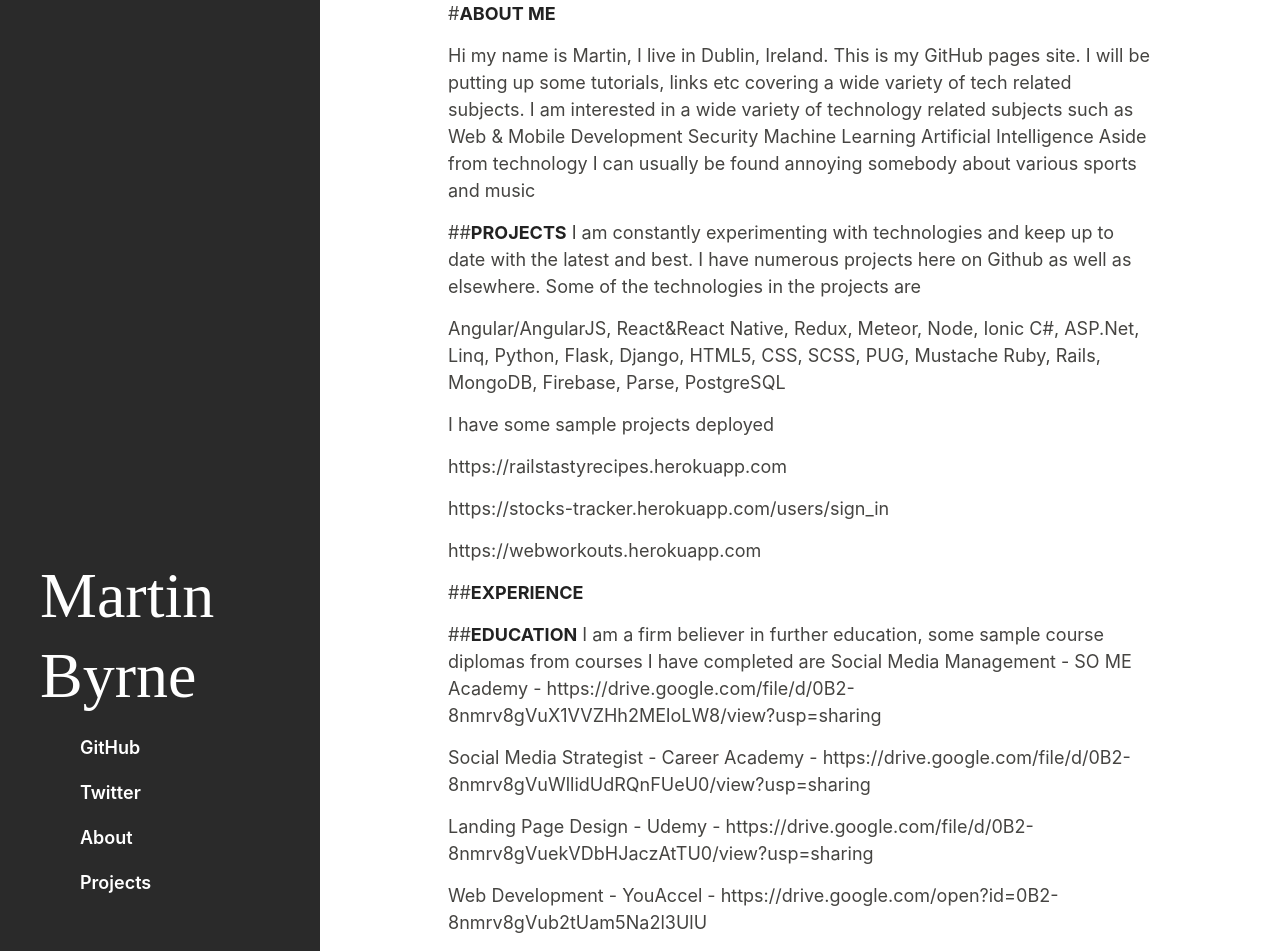
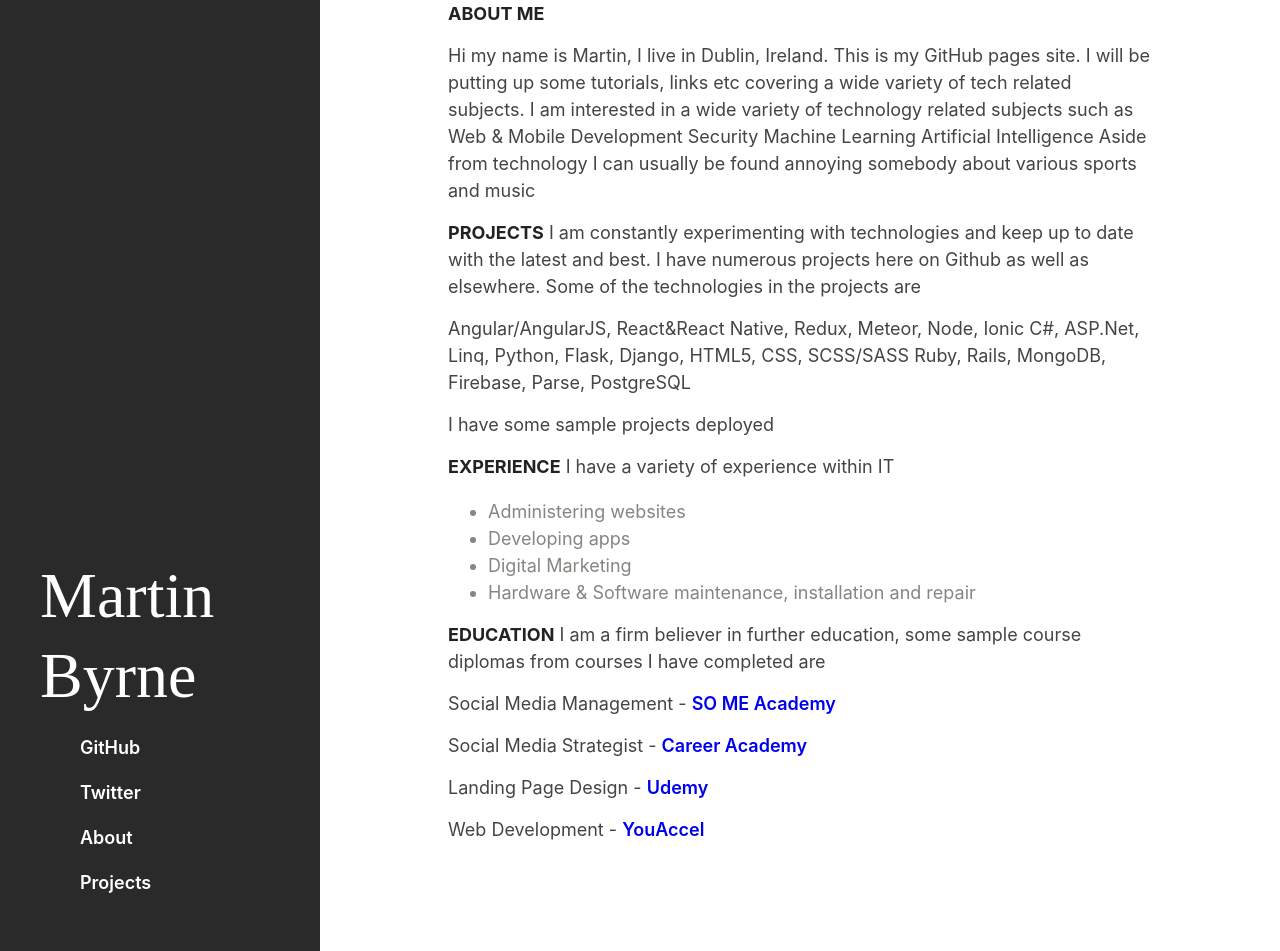
Before and after one commit to marb61a/marb61a.github.io, a Jekyll site: the page built from about.md, in a window 1280 px wide and 951 px high. Built offline with Jekyll 4.4.1, drawn with Linux system fonts in a browser that asks for light colours; our own code applies the rules of GitHub Pages for plain Markdown files.

Commit message:
Update about.md

```diff
--- a/about.md
+++ b/about.md
@@ -1,4 +1,4 @@
-#**ABOUT ME**
+**ABOUT ME**
 
 Hi my name is Martin, I live in Dublin, Ireland. This is my GitHub pages site.
 I will be putting up some tutorials, links etc covering a wide variety of
@@ -11,32 +11,39 @@
 Aside from technology I can usually be found annoying somebody about various sports
 and music
 
-##**PROJECTS**
+**PROJECTS**
 I am constantly experimenting with technologies and keep up to date with the latest and
 best. I have numerous projects here on Github as well as elsewhere. Some of the technologies
 in the projects are
 
 Angular/AngularJS, React&React Native, Redux, Meteor, Node, Ionic
-C#, ASP.Net, Linq, Python, Flask, Django, HTML5, CSS, SCSS, PUG, Mustache
+C#, ASP.Net, Linq, Python, Flask, Django, HTML5, CSS, SCSS/SASS
 Ruby, Rails, MongoDB, Firebase, Parse, PostgreSQL
 
 I have some sample projects deployed
 
-https://railstastyrecipes.herokuapp.com
+[](https://railstastyrecipes.herokuapp.com)
 
-https://stocks-tracker.herokuapp.com/users/sign_in
+[](https://stocks-tracker.herokuapp.com/users/sign_in)
 
-https://webworkouts.herokuapp.com
+[](https://webworkouts.herokuapp.com)
 
 
-##**EXPERIENCE**
+**EXPERIENCE**
+I have a variety of experience within IT
+  - Administering websites
+  - Developing apps
+  - Digital Marketing
+  - Hardware & Software maintenance, installation and repair
 
-##**EDUCATION**
+
+**EDUCATION**
 I am a firm believer in further education, some sample course diplomas from courses I have completed are
-Social Media Management - SO ME Academy - https://drive.google.com/file/d/0B2-8nmrv8gVuX1VVZHh2MEloLW8/view?usp=sharing
 
-Social Media Strategist - Career Academy - https://drive.google.com/file/d/0B2-8nmrv8gVuWllidUdRQnFUeU0/view?usp=sharing
+Social Media Management - [SO ME Academy](https://drive.google.com/file/d/0B2-8nmrv8gVuX1VVZHh2MEloLW8/view?usp=sharing)
 
-Landing Page Design - Udemy - https://drive.google.com/file/d/0B2-8nmrv8gVuekVDbHJaczAtTU0/view?usp=sharing
+Social Media Strategist - [Career Academy](https://drive.google.com/file/d/0B2-8nmrv8gVuWllidUdRQnFUeU0/view?usp=sharing)
 
-Web Development - YouAccel - https://drive.google.com/open?id=0B2-8nmrv8gVub2tUam5Na2l3UlU
+Landing Page Design - [Udemy](https://drive.google.com/file/d/0B2-8nmrv8gVuekVDbHJaczAtTU0/view?usp=sharing)
+
+Web Development - [YouAccel](https://drive.google.com/open?id=0B2-8nmrv8gVub2tUam5Na2l3UlU)
```
